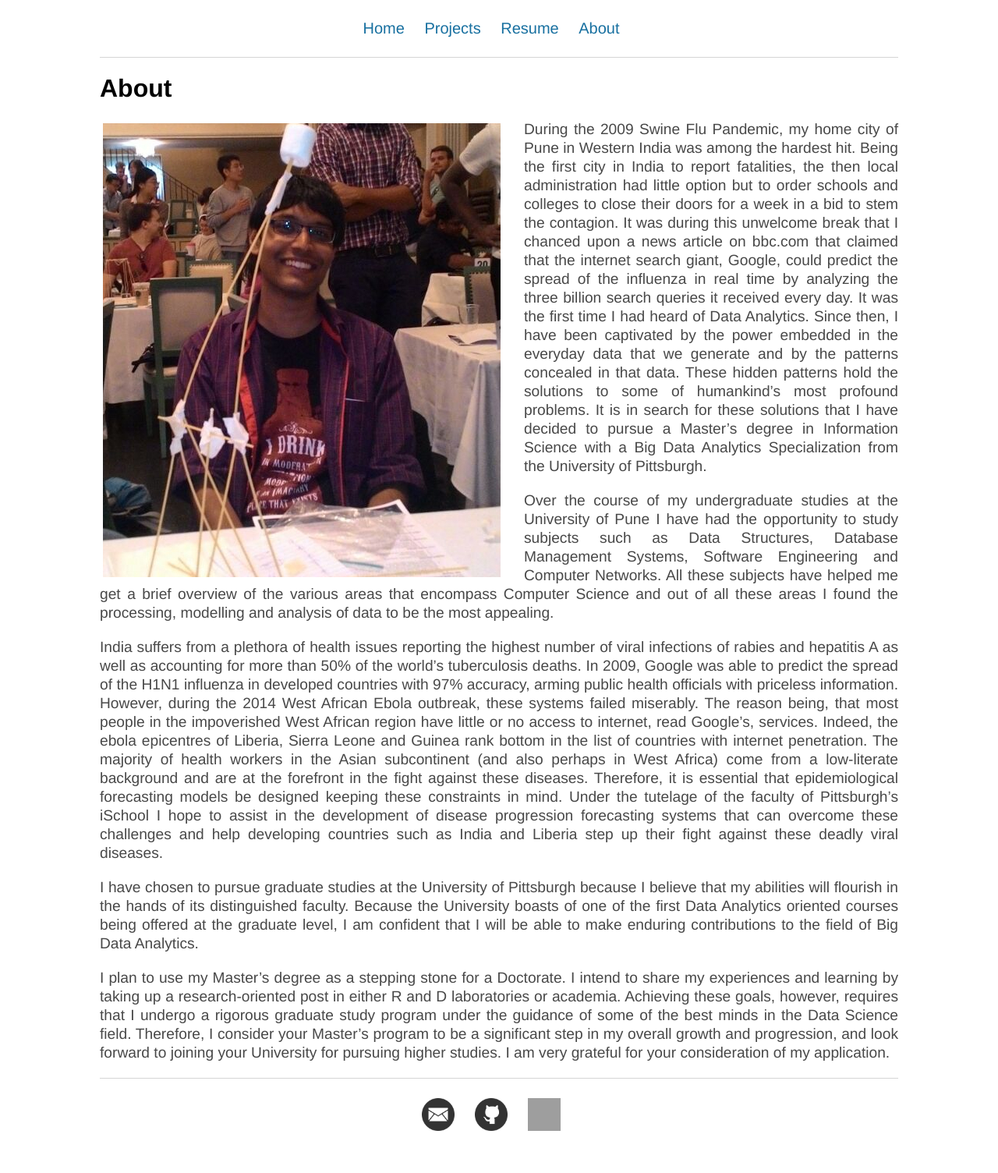
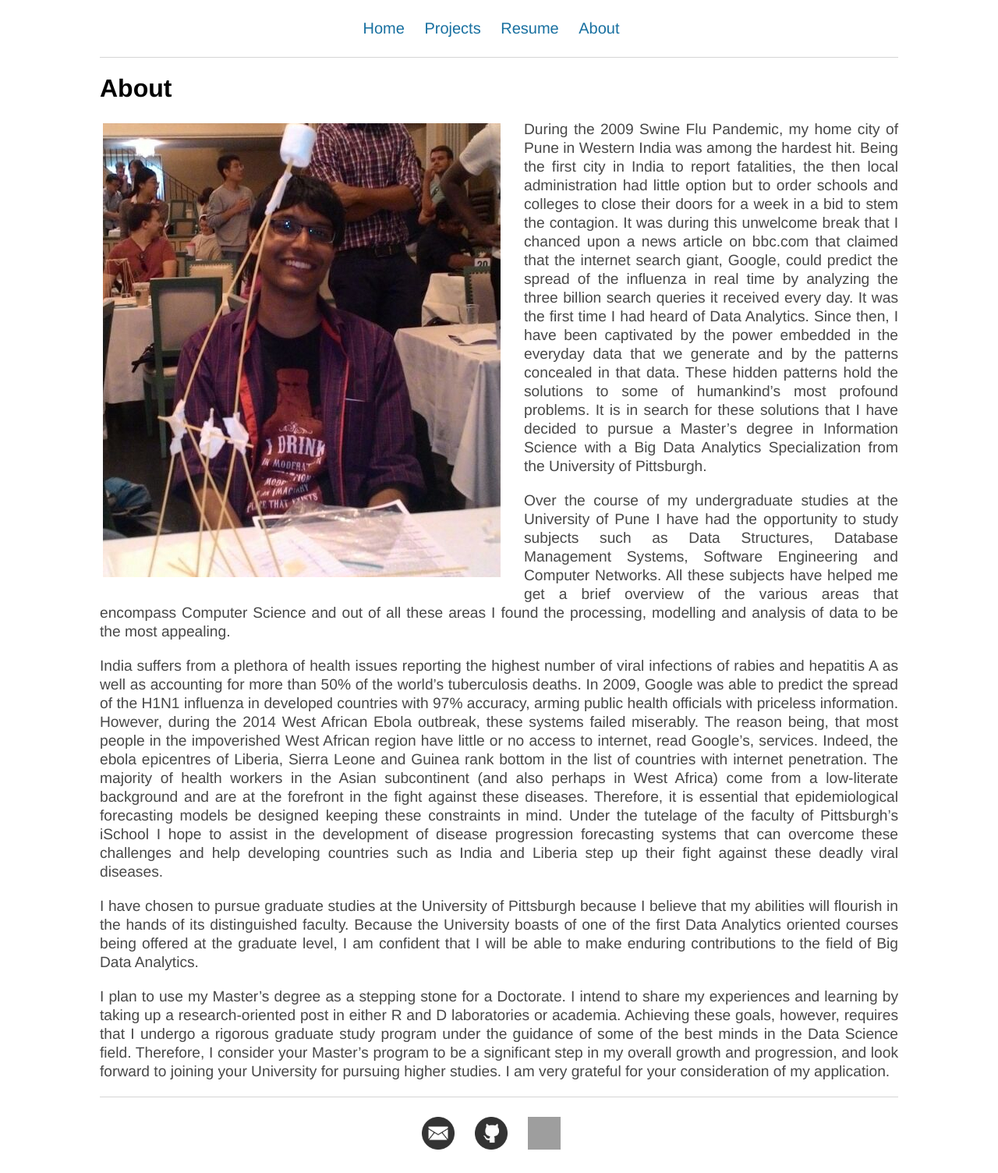
Before and after one commit to NeilBardhan/neilbardhan.github.io, a Jekyll site: the page built from about/index.html, in a window 1280 px wide. Shown: the whole page at 78% size. Built offline with Jekyll 4.4.1, drawn with Linux system fonts in a browser that asks for light colours; before the commit the page ends 1480 px from its top, so only the background shows below that; grey boxes are pictures that could not be loaded.

Commit message:
Update index.html

```diff
--- a/about/index.html
+++ b/about/index.html
@@ -6,7 +6,7 @@
 <div class="about">
 	<h1>About</h1>
 	<p>
-	<img id="about" src="croppedPhoto.jpg" alt="Photo" style="float:left;width:514px;height:586px;margin-right: 30px;">
+	<img id="about" src="croppedPhoto.jpg" alt="Photo" style="float:left;width:514px;height:586px;margin-right: 30px;margin-bottom: 30px;">
         During the 2009 Swine Flu Pandemic, my home city of Pune in Western India was among the hardest hit. Being the first city in India to report fatalities, the then local administration had little option but to order schools and colleges to close their doors for a week in a bid to stem the contagion. It was during this unwelcome break that I chanced upon a news article on bbc.com that claimed that the internet search giant, Google, could predict the spread of the influenza in real time by analyzing the three billion search queries it received every day. It was the first time I had heard of Data Analytics. Since then, I have been captivated by the power embedded in the everyday data that we generate and by the patterns concealed in that data. These hidden patterns hold the solutions to some of humankind’s most profound problems. It is in search for these solutions that I have decided to pursue a Master’s degree in Information Science with a Big Data Analytics Specialization from the University of Pittsburgh.
     </p>
 
```
